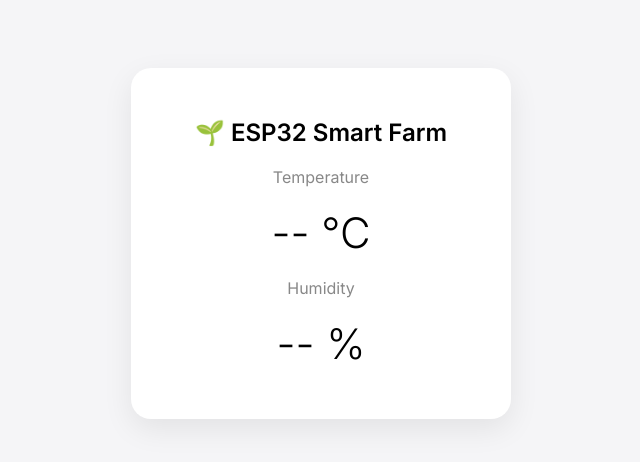
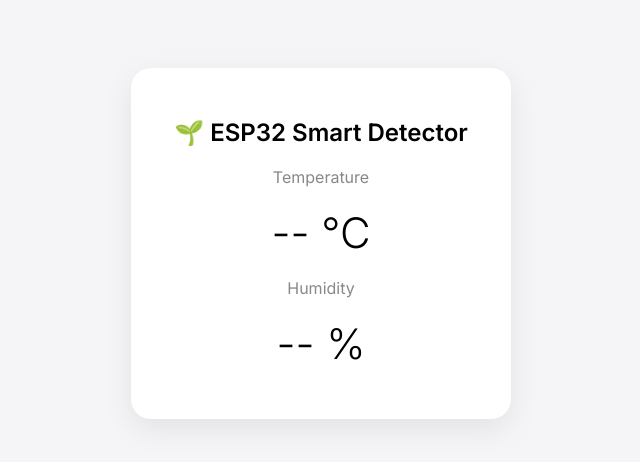
Before and after one commit to 1686963244-collab/esp32-dht22-web, a plain HTML site: page index.html in a window 1280 px wide. Shown: the whole page, without its empty margins (319-959 px from the left). Drawn offline with Linux system fonts and the light colour scheme; no server answers.

Commit message:
Update index.html

```diff
--- a/index.html
+++ b/index.html
@@ -34,7 +34,7 @@ body{
 <body>
 
 <div class="card">
-    <h2>🌱 ESP32 Smart Farm</h2>
+    <h2>🌱 ESP32 Smart Detector</h2>
 
     <div class="small">Temperature</div>
     <div id="temp" class="value">-- °C</div>
```
